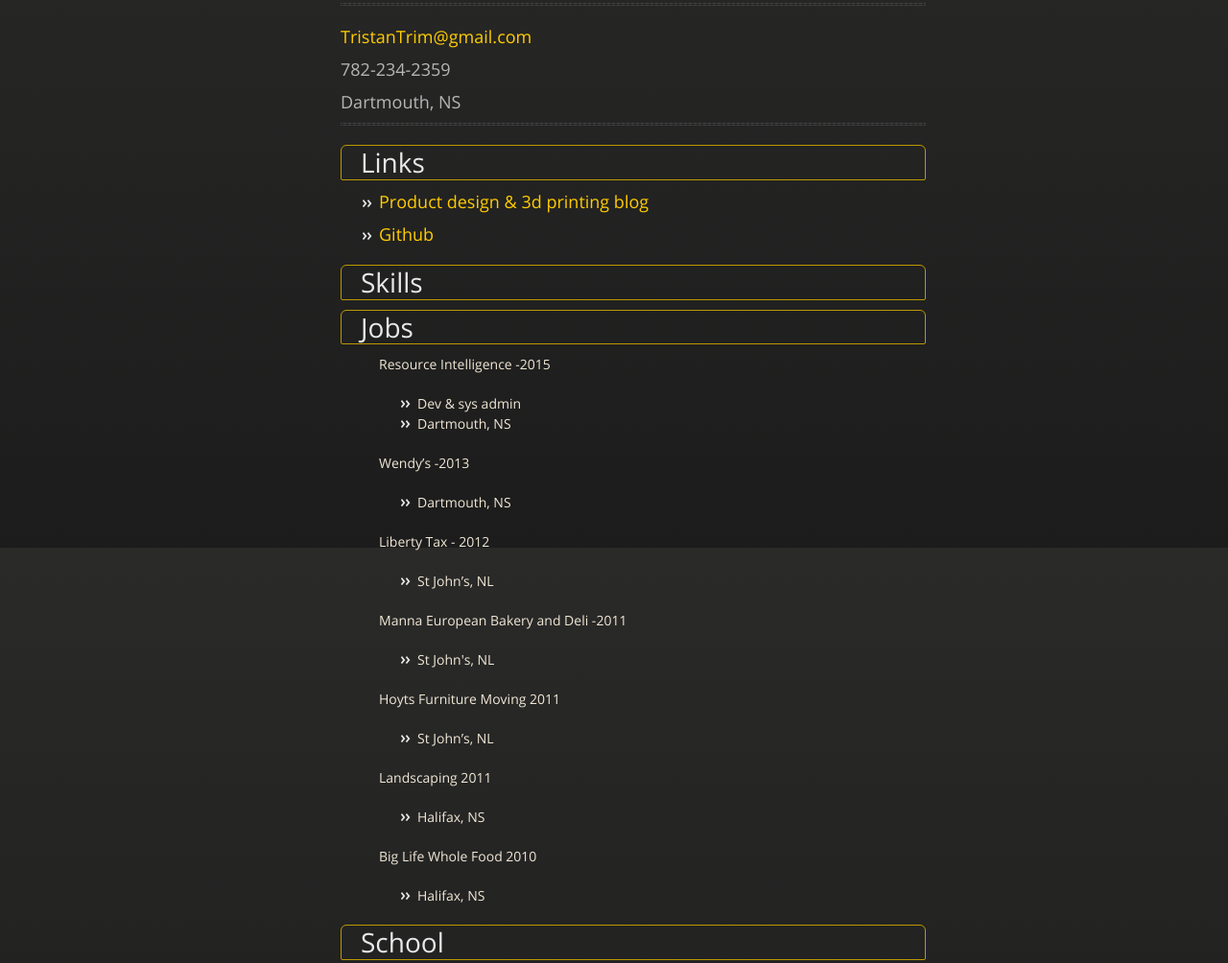
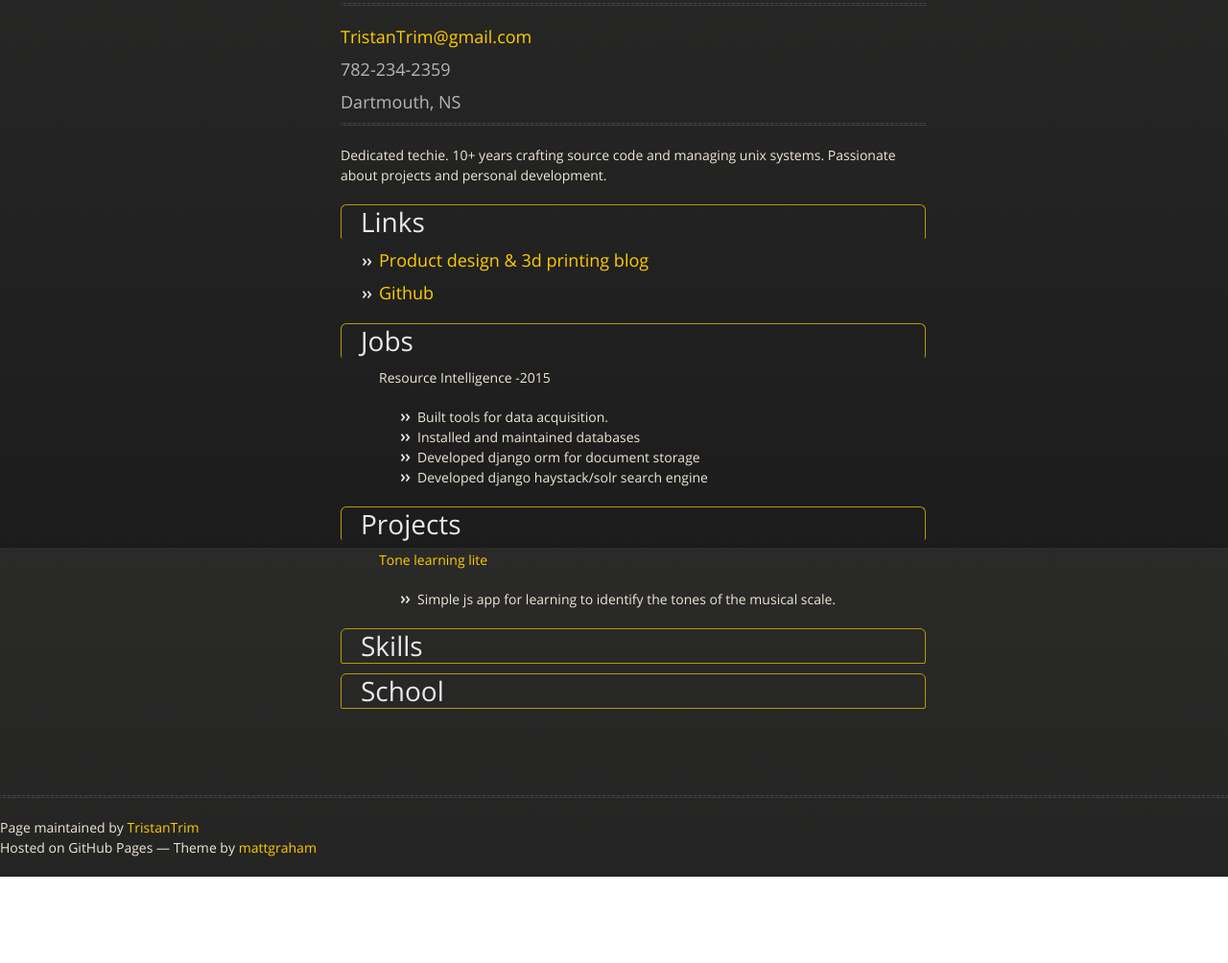
Before and after one commit to TristanTrim/tristans-resume, a plain HTML site: page index.html in a window 1280 px wide. Shown: the part 229-1233 px from the top of the page at 96% size. After the commit the page ends 1143 px from the top, so only its background shows below. Drawn offline with nearby package versions, Linux system fonts and the light colour scheme.

Commit message:
Bunch of editing on the resume. Bugfix in nest.js.

```diff
--- a/index.html
+++ b/index.html
@@ -46,6 +46,7 @@
 
 
         <hr>
+          Dedicated techie. 10+ years crafting source code and managing unix systems. Passionate about projects and personal development.
         </ul>
 
 
@@ -69,19 +70,49 @@
 
 
 
+  <h1 class="toggle stayOpen" style="outline:0" href="javascript:void(0);">
+    Jobs
+  </h1>
+  <ul class="inner">
+
+
+<p>Resource Intelligence -2015</p>
+
+<ul>
+<li>Built tools for data acquisition.</li>
+<li>Installed and maintained databases</li>
+<li>Developed django orm for document storage</li>
+<li>Developed django haystack/solr search engine</li>
+</ul>
+
+</ul>
+
+
+  <h1 class="toggle stayOpen" style="outline:0" href="javascript:void(0);">
+    Projects
+  </h1>
+  <ul class="inner">
+    <p><a href="https://tristantrim.github.io/tone-learning-lite/">Tone learning lite</a></p>
+    <ul>
+      <li>
+        Simple js app for learning to identify the tones of the musical scale.
+      </li>
+    </ul>
+  </ul>
+
   <h1 class="toggle" style="outline:0" href="javascript:void(0);">
     Skills
   </h1>
   <ul class="inner">
-    <li class="toggle" href="javascript:void(0);">
+    <li>
       python
     </li>
-    <ul class="inner">
+    <ul>
       <li> django</li>
       <li> haystack</li>
     </ul>
-    <li class="toggle" href="javascript:void(0);">database administration</li>
-    <ul class="inner">
+    <li>database administration</li>
+    <ul>
       <li>postgres</li>
       <li>postgis</li>
       <li>sql</li>
@@ -95,57 +126,6 @@
     <li>blender3D</li>
     <li>linux and windows systems</li>
   </ul>
-
-  <h1 class="toggle stayOpen" style="outline:0" href="javascript:void(0);">
-    Jobs
-  </h1>
-  <ul class="inner">
-
-
-<p>Resource Intelligence -2015</p>
-
-<ul>
-<li>Dev & sys admin</li>
-<li>Dartmouth, NS</li>
-</ul>
-
-<p>Wendy’s -2013</p>
-
-<ul>
-<li>Dartmouth, NS</li>
-</ul>
-
-<p>Liberty Tax  - 2012</p>
-
-<ul>
-<li>St John’s, NL</li>
-</ul>
-
-<p>Manna European Bakery and Deli -2011</p>
-
-<ul>
-<li>St John's, NL</li>
-</ul>
-
-<p>Hoyts Furniture Moving 2011</p>
-
-<ul>
-<li>St John’s, NL</li>
-</ul>
-
-<p>Landscaping 2011</p>
-
-<ul>
-<li>Halifax, NS</li>
-</ul>
-
-<p>Big Life Whole Food 2010</p>
-
-<ul>
-<li>Halifax, NS</li>
-</ul>
-
-</ul>
 
 
 <h1 class="toggle" style="outline:0" href="javascript:void(0);">
--- a/javascripts/nest.js
+++ b/javascripts/nest.js
@@ -30,6 +30,7 @@ $(document).ready(function() {
         console.log($(this));
         if ($(this).context.classList.contains("stayOpen")){
           $(this).next().toggleClass('show');
+          $(this).context.style.borderBottomStyle="none";
         } else {
           close($(this));
         }
```
